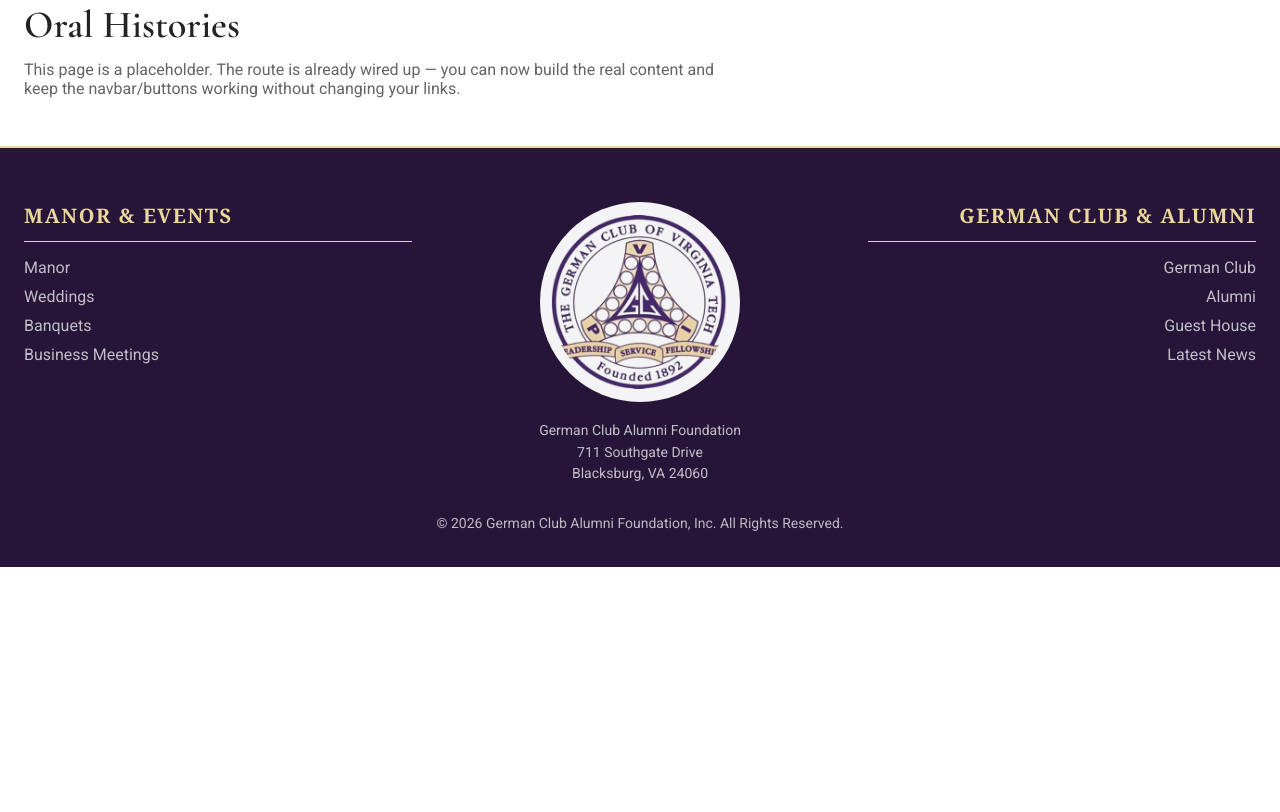
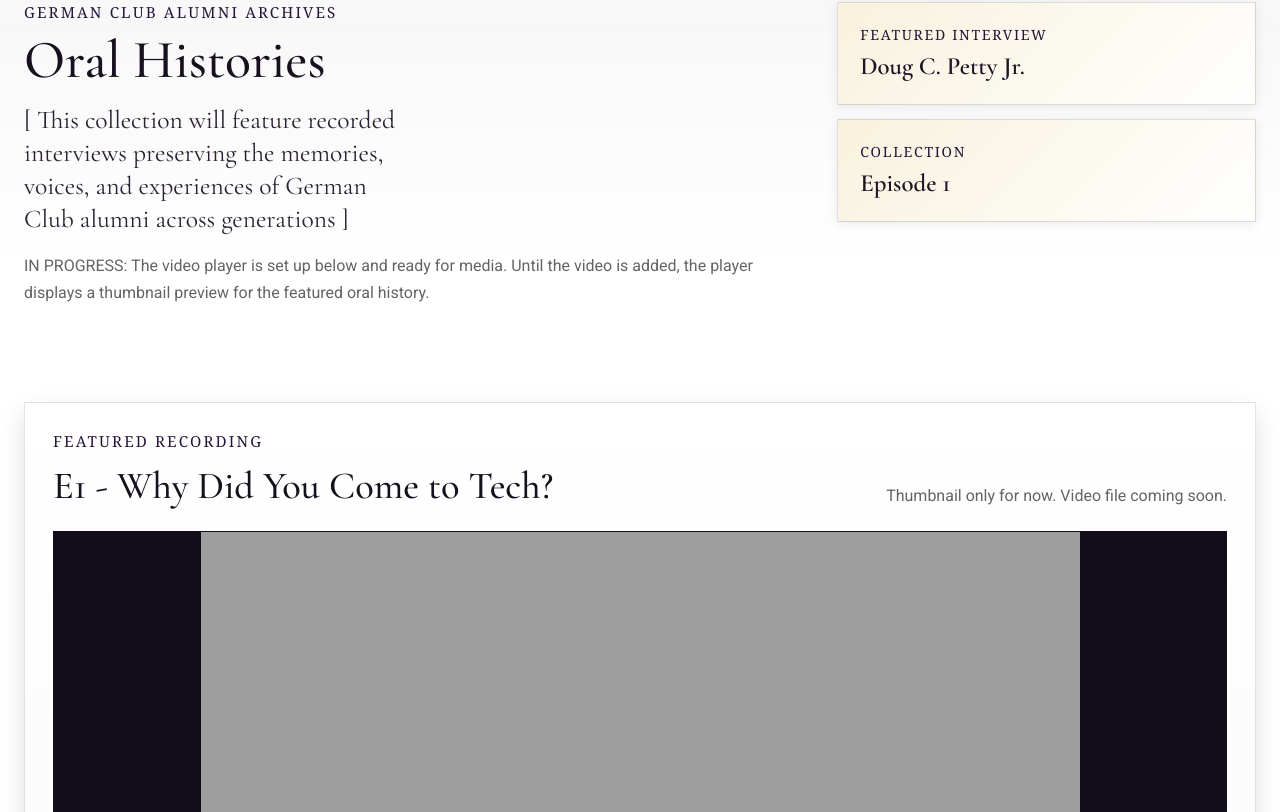
Before and after one commit to alejandroc01/gc_website, a React (Vite) app in the folder FrontEnd/: page /oral-histories in a window 1280 px wide. Shown: the part 128-940 px from the top of the page. Before the commit the page ends 800 px from the top, so only its background shows below. Built offline with nearby package versions, Linux system fonts and the light colour scheme; no server answers; a web font is replaced by a local one.

Commit message:
Added oral histories page

```diff
--- a/FrontEnd/src/App.jsx
+++ b/FrontEnd/src/App.jsx
@@ -12,6 +12,7 @@ import CompositeUploadPage from './pages/CompositeUploadPage.jsx';
 import CompositeEditorPage from './pages/CompositeEditorPage.jsx';
 import ProfileUploadPage from './pages/ProfileUploadPage.jsx';
 import DisplayModePage from './pages/DisplayModePage.jsx';
+import OralHistories from './pages/OralHistories.jsx';
 
 /**
  * App
@@ -32,7 +33,7 @@ export default function App() {
           <Route path="/" element={<HomePage />} />
           <Route path="/composites" element={<PlaceholderPage title="Composites" />} />
           <Route path="/scrapbooks" element={<PlaceholderPage title="Scrapbooks" />} />
-          <Route path="/oral-histories" element={<PlaceholderPage title="Oral Histories" />} />
+          <Route path="/oral-histories" element={<OralHistories />} />
           <Route path="/search" element={<PlaceholderPage title="Search" />} />
           <Route path="/display-mode" element={<DisplayModePage />} />
           <Route path="/upload" element={<UploadPage />} />
--- /dev/null
+++ b/FrontEnd/src/pages/OralHistories.css
@@ -0,0 +1,151 @@
+.oralHistories {
+  background:
+    linear-gradient(180deg, rgba(38, 21, 56, 0.04) 0%, rgba(38, 21, 56, 0) 24%),
+    var(--surface);
+}
+
+.oralHistories__hero {
+  padding-bottom: 28px;
+}
+
+.oralHistories__heroGrid {
+  display: grid;
+  grid-template-columns: minmax(0, 1.5fr) minmax(280px, 0.8fr);
+  gap: 28px;
+  align-items: start;
+}
+
+.oralHistories__intro {
+  max-width: 760px;
+}
+
+.oralHistories__eyebrow,
+.oralHistories__sectionLabel {
+  margin: 0 0 12px;
+  font-family: var(--font-smallcaps);
+  font-size: 0.95rem;
+  letter-spacing: 0.14em;
+  text-transform: uppercase;
+  color: var(--deep-purple);
+}
+
+.oralHistories__title {
+  margin: 0 0 16px;
+  font-family: var(--font-display);
+  font-weight: 500;
+  font-size: clamp(2.5rem, 4.2vw, 4.5rem);
+  line-height: 0.98;
+  color: #17111f;
+}
+
+.oralHistories__lede {
+  margin: 0 0 16px;
+  max-width: 32ch;
+  font-family: var(--font-display);
+  font-size: clamp(1.35rem, 2vw, 1.8rem);
+  line-height: 1.3;
+  color: #2a2233;
+}
+
+.oralHistories__copy,
+.oralHistories__panelNote {
+  margin: 0;
+  font-size: 1rem;
+  line-height: 1.7;
+  color: var(--muted);
+}
+
+.oralHistories__details {
+  display: grid;
+  gap: 14px;
+}
+
+.oralHistories__detailCard {
+  padding: 22px;
+  border: 1px solid rgba(38, 21, 56, 0.14);
+  background:
+    linear-gradient(135deg, rgba(235, 215, 155, 0.34), rgba(255, 255, 255, 0.96)),
+    #fff;
+  box-shadow: var(--shadow-sm);
+}
+
+.oralHistories__detailLabel {
+  display: block;
+  margin-bottom: 8px;
+  font-family: var(--font-smallcaps);
+  font-size: 0.88rem;
+  letter-spacing: 0.12em;
+  text-transform: uppercase;
+  color: var(--deep-purple);
+}
+
+.oralHistories__detailValue {
+  display: block;
+  font-family: var(--font-display);
+  font-weight: 600;
+  font-size: 1.55rem;
+  line-height: 1.2;
+  color: #1d1526;
+}
+
+.oralHistories__feature {
+  padding-top: 12px;
+}
+
+.oralHistories__panel {
+  padding: 28px;
+  border: 1px solid rgba(38, 21, 56, 0.12);
+  background:
+    linear-gradient(180deg, rgba(255, 255, 255, 0.98), rgba(250, 249, 251, 0.98)),
+    var(--surface-muted);
+  box-shadow: var(--shadow-md);
+}
+
+.oralHistories__panelHeader {
+  display: flex;
+  align-items: end;
+  justify-content: space-between;
+  gap: 24px;
+  margin-bottom: 22px;
+}
+
+.oralHistories__sectionTitle {
+  margin: 0;
+  font-family: var(--font-display);
+  font-weight: 500;
+  font-size: clamp(2rem, 3vw, 2.75rem);
+  color: #17111f;
+}
+
+.oralHistories__mediaFrame {
+  border: 1px solid rgba(38, 21, 56, 0.18);
+  background: #120d18;
+}
+
+.oralHistories__video {
+  display: block;
+  width: 100%;
+  aspect-ratio: 16 / 9;
+  background: #120d18;
+}
+
+@media (max-width: 960px) {
+  .oralHistories__heroGrid {
+    grid-template-columns: 1fr;
+  }
+
+  .oralHistories__panelHeader {
+    flex-direction: column;
+    align-items: start;
+  }
+}
+
+@media (max-width: 640px) {
+  .oralHistories__panel {
+    padding: 20px;
+  }
+
+  .oralHistories__detailCard {
+    padding: 18px;
+  }
+}
--- /dev/null
+++ b/FrontEnd/src/pages/OralHistories.jsx
@@ -0,0 +1,68 @@
+import './OralHistories.css';
+
+/**
+ * OralHistories
+ *
+ * Landing page for oral history interviews.
+ * The player is intentionally empty for now and uses a poster thumbnail
+ * until the first interview file is available.
+ */
+export default function OralHistories() {
+  return (
+    <div className="oralHistories">
+      <section className="oralHistories__hero section">
+        <div className="container oralHistories__heroGrid">
+          <div className="oralHistories__intro">
+            <p className="oralHistories__eyebrow">German Club Alumni Archives</p>
+            <h1 className="oralHistories__title">Oral Histories</h1>
+            <p className="oralHistories__lede">
+              [ This collection will feature recorded interviews preserving the memories, voices, and
+              experiences of German Club alumni across generations ]
+            </p>
+            <p className="oralHistories__copy">
+              IN PROGRESS: The video player is set up below and ready for media. Until the video is
+              added, the player displays a thumbnail preview for the featured oral history.
+            </p>
+          </div>
+
+          <aside className="oralHistories__details" aria-label="Collection overview">
+            <div className="oralHistories__detailCard">
+              <span className="oralHistories__detailLabel">Featured interview</span>
+              <strong className="oralHistories__detailValue">Doug C. Petty Jr.</strong>
+            </div>
+            <div className="oralHistories__detailCard">
+              <span className="oralHistories__detailLabel">Collection</span>
+              <strong className="oralHistories__detailValue">Episode 1</strong>
+            </div>
+          </aside>
+        </div>
+      </section>
+
+      <section className="oralHistories__feature section">
+        <div className="container">
+          <div className="oralHistories__panel">
+            <div className="oralHistories__panelHeader">
+              <div>
+                <p className="oralHistories__sectionLabel">Featured Recording</p>
+                <h2 className="oralHistories__sectionTitle">E1 - Why Did You Come to Tech?</h2>
+              </div>
+              <p className="oralHistories__panelNote">Thumbnail only for now. Video file coming soon.</p>
+            </div>
+
+            <div className="oralHistories__mediaFrame">
+              <video
+                className="oralHistories__video"
+                controls
+                preload="none"
+                poster="/images/doug_oral_history_thumbnail.png"
+                aria-label="Featured oral history video player"
+              >
+                Your browser does not support the video tag.
+              </video>
+            </div>
+          </div>
+        </div>
+      </section>
+    </div>
+  );
+}
```
